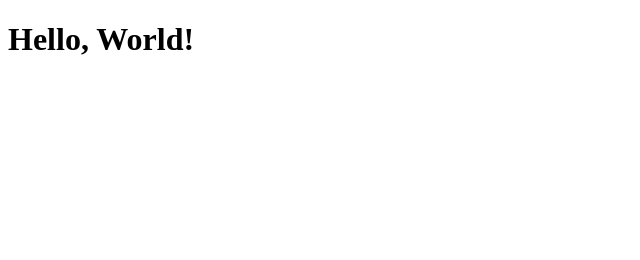
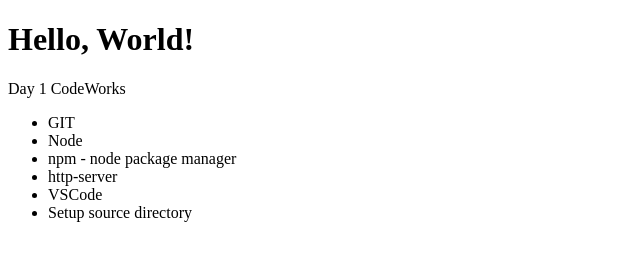
Before and after one commit to KalebAaron/env-setup, a plain HTML site: page index.html in a window 1280 px wide. Shown: the whole page, without its empty margins (0-640 px from the left). Drawn offline with Linux system fonts and the light colour scheme.

Commit message:
Added tools for basic setup

```diff
--- a/index.html
+++ b/index.html
@@ -8,6 +8,13 @@
 </head>
 <body>
     <h1>Hello, World!</h1>
-
+        <p>Day 1 CodeWorks</p>
+            <ul>
+                <li>GIT</li>
+                <li>Node</li>
+                <li>npm - node package manager</li>
+                <li>http-server</li>
+                <li>VSCode</li>
+                <li>Setup source directory</li>
 </body>
 </html>
```
